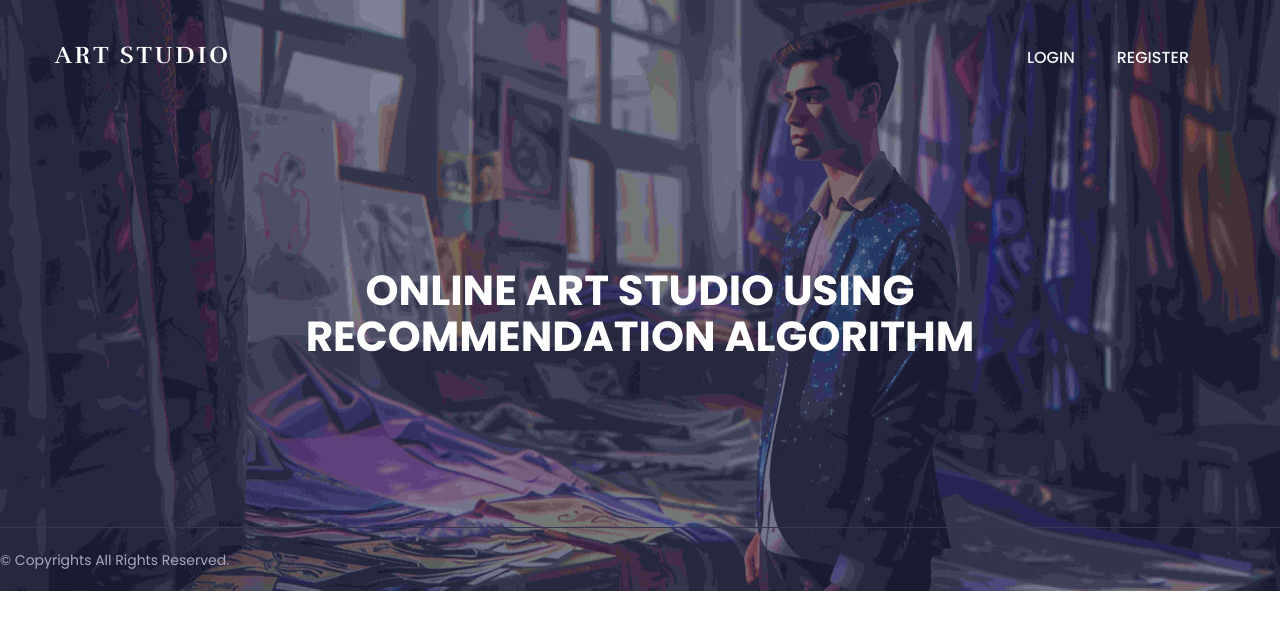
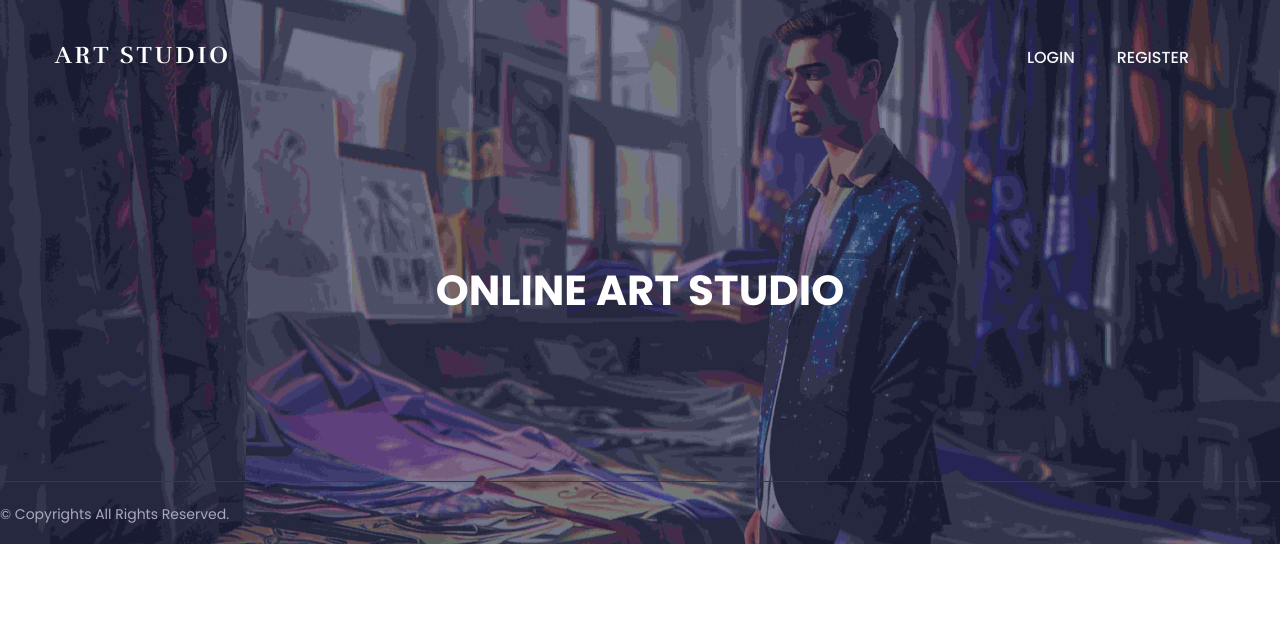
Before and after one commit to Sowmya-070/ArtOnline, a PHP site: page /home/index.php in a window 1280 px wide. Shown: the top 630 px of the page. Run offline with PHP 8.4, Linux system fonts and the light colour scheme.

Commit message:
modifed index.php to rectify  console errors

```diff
--- a/home/index.php
+++ b/home/index.php
@@ -47,8 +47,8 @@
         <!--responsive.css-->
         <link rel="stylesheet" href="assets/css/responsive.css">
 
-		<script src="https://oss.maxcdn.com/html5shiv/3.7.3/html5shiv.min.js"></script>
-			<script src="https://oss.maxcdn.com/respond/1.4.2/respond.min.js"></script>
+		<!-- <script src="https://oss.maxcdn.com/html5shiv/3.7.3/html5shiv.min.js"></script> -->
+			<!-- <script src="https://oss.maxcdn.com/respond/1.4.2/respond.min.js"></script> -->
 
         <!-- HTML5 shim and Respond.js for IE8 support of HTML5 elements and media queries -->
         <!-- WARNING: Respond.js doesn't work if you view the page via file:// -->
@@ -98,8 +98,7 @@
 
 			<div class="container">
 				<div class="welcome-hero-txt">
-					<h2>Online Art Studio Using
-						<br>Recommendation Algorithm
+					<h2>Online Art Studio
 					</h2>
 				</div>
 			</div>
```
